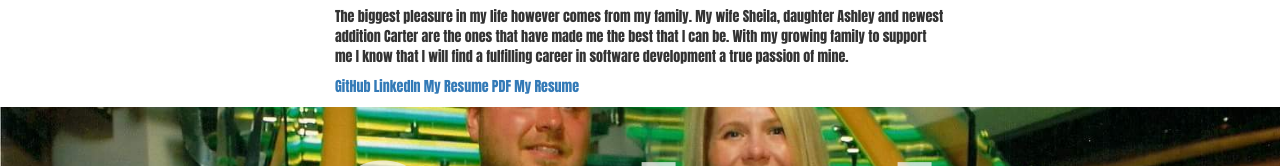
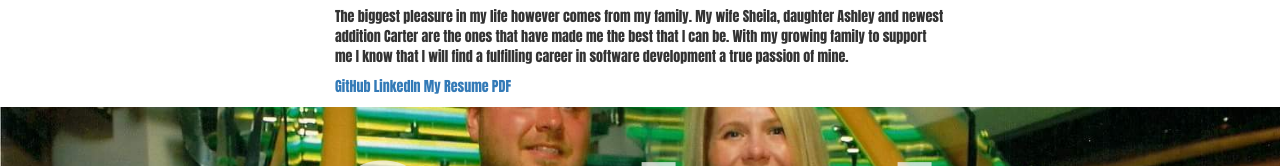
Before and after one commit to kylebeavin/Portfolio, a website with bundled scripts: page index.html in a window 1280 px wide. Shown: the part 1417-1583 px from the top of the page. Built offline with nearby package versions, Linux system fonts and the light colour scheme; files whose address does not match are found by name.

Commit message:
took out word doc link

```diff
--- a/index.html
+++ b/index.html
@@ -108,7 +108,6 @@
                 <a href="https://github.com/kylebeavin" target="blank">GitHub</a>
                 <a href="https://www.linkedin.com/in/kyle-beavin-62758a78" target="blank">LinkedIn</a>
                 <a href="https://drive.google.com/file/d/17edUZ-3UKL8fjVK5snc2wRkw-YEWrrs6/view?ths=true" target="blank"> My Resume PDF</a>
-                <a href="https://docs.google.com/document/d/1men5fygbkJo62yxkhCU-3GEIkpqnAvvraKA2hngtILo/edit?usp=sharing" target="blank">My Resume</a>
             </p>
         </div>
         <div class="col-xs-3"></div>
```
